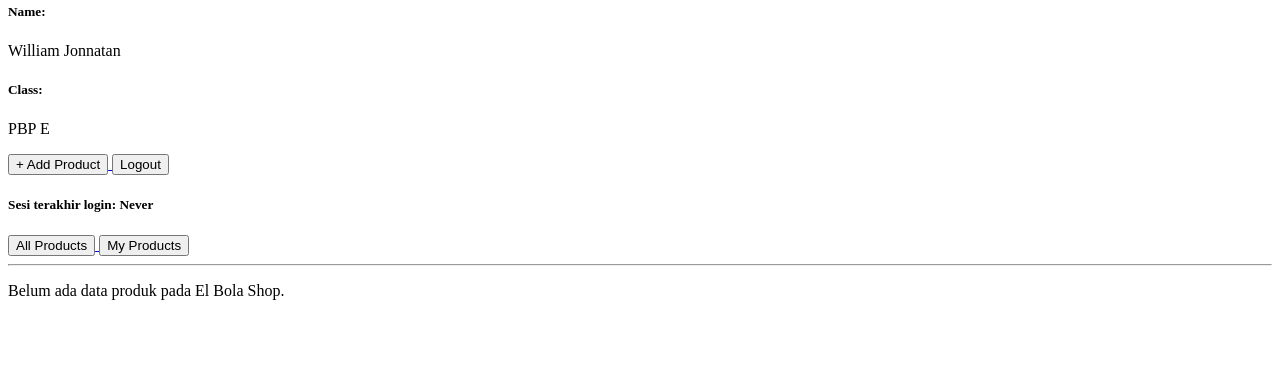
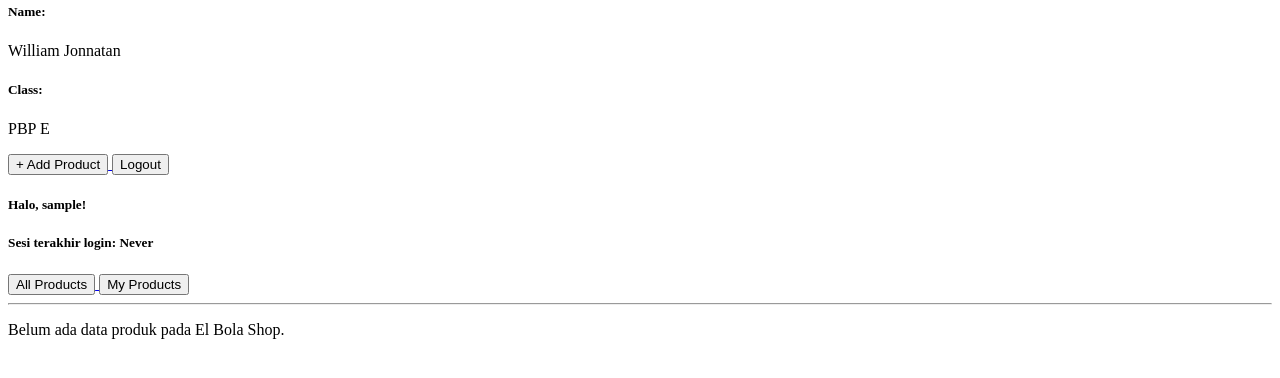
Before and after one commit to Weeleeam/football-shop, a Django app: page / in a window 1280 px wide. Shown: the part 142-520 px from the top of the page. Run offline with Django 5.2, Linux system fonts and the light colour scheme; the visitor is signed in with stand-in values (Sample User, id 1); data that the repository does not hold is empty.

Commit message:
Tugas 4 Done

```diff
--- a/main/templates/main.html
+++ b/main/templates/main.html
@@ -17,6 +17,7 @@
   <button>Logout</button>
 </a>
 
+<h5>Halo, {{ user.username }}!</h5>
 <h5>Sesi terakhir login: {{ last_login }}</h5>
 
 <a href="?filter=all">
```
Also changed, not shown: README.md.
